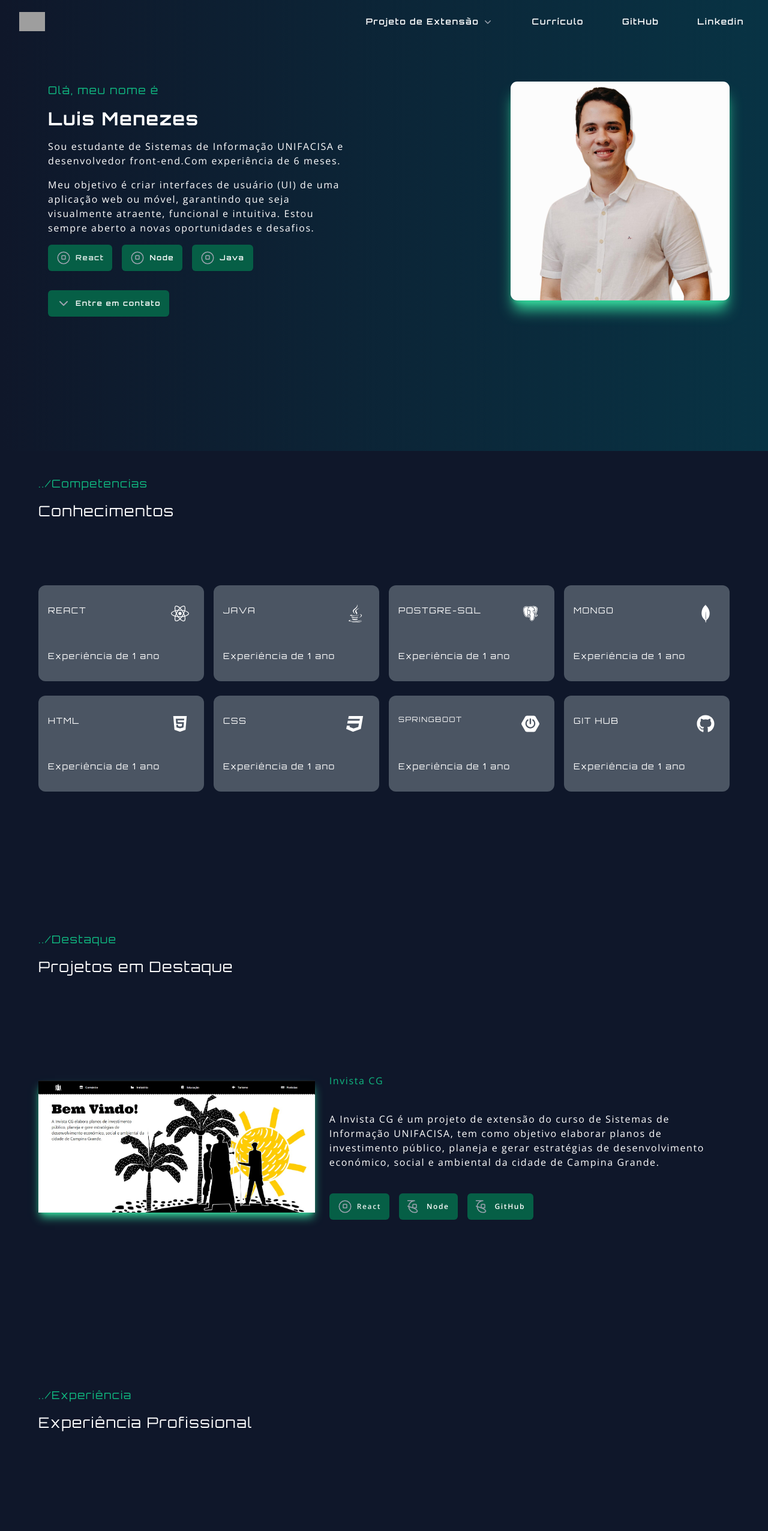
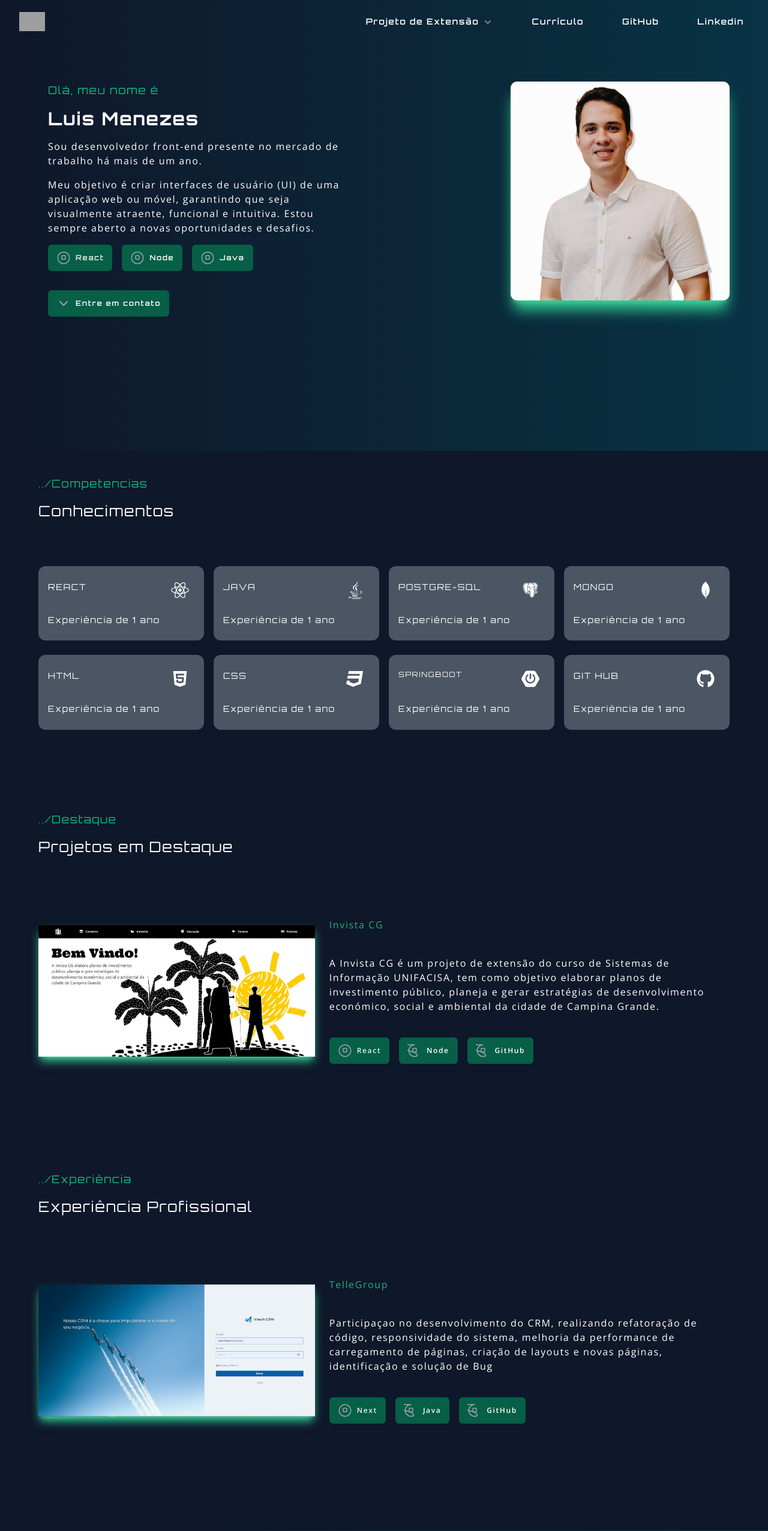
Before and after one commit to luisfilipemenezes/Portfolio, a React (Create React App) app: page / in a window 1280 px wide. Shown: the top 2553 px of the page at 60% size. Built offline with nearby package versions, Linux system fonts and the light colour scheme; grey boxes are pictures that could not be loaded.

Commit message:
enviando codigo com menos espacos

```diff
--- a/src/componentes/competencia/index.js
+++ b/src/componentes/competencia/index.js
@@ -21,7 +21,7 @@ export default function Competencias() {
               <p>Conhecimentos</p>
             </div>
           </div>
-          <motion.div className="h-4/6 mt-10">
+          <motion.div className="h-4/6  md:mt-10 mt-4">
             <div className="grid md:h-1/3 h-2/4 md:grid-cols-4 grid-cols-2 gap-4">
               <motion.div
                 className="bg-gray-600 rounded-xl"
--- a/src/componentes/descricao/index.js
+++ b/src/componentes/descricao/index.js
@@ -20,8 +20,8 @@ export default function DescricaoHomePag(){
                                 className="text-emerald-500 2xl:text-xl text-lg abc" >Olá, meu nome é</p>
                             <p className="text-3xl 2xl:text-4xl  mt-4"><strong>Luis Menezes</strong></p>
                             <p className="mt-4 font-light font-open 2xl:text-2xl text-base">
-                                Sou estudante de Sistemas de Informação UNIFACISA e desenvolvedor front-end.
-                                <strong>Com experiência de 6 meses</strong>. <div className="mt-4 2xl:text-2xl text-base">Meu objetivo é criar interfaces de usuário (UI) de uma aplicação web ou móvel, garantindo que seja visualmente atraente, funcional e intuitiva.
+                                Sou desenvolvedor front-end presente no mercado de trabalho há mais de um ano.
+                                <div className="mt-4 2xl:text-2xl text-base">Meu objetivo é criar interfaces de usuário (UI) de uma aplicação web ou móvel, garantindo que seja visualmente atraente, funcional e intuitiva.
                                 Estou sempre aberto a novas oportunidades e desafios.</div>
                             </p>
 
--- a/src/componentes/experienciaProfissional/index.js
+++ b/src/componentes/experienciaProfissional/index.js
@@ -6,7 +6,7 @@ export default function ExpProfissional (){
     return (
         <>
             <div className="alturaCompetenciaPag font-abc tracking-widest md:px-16 px-4 bg-slate-900">
-                <div className=" pt-10 w-full h-full   text-white 2xl:text-xl text-lg abc ">
+                <div className=" md:pt-0 pt-10 w-full h-full   text-white 2xl:text-xl text-lg abc ">
                 <div className="w-full md:h-1/5  h-1/6">
                     <div className="text-emerald-500">
                     <p>
@@ -19,7 +19,7 @@ export default function ExpProfissional (){
                     </p>
                     </div>
               </div>
-              <div className="md:h-3/5 h-4/5  flex md:flex-row flex-col-reverse">
+              <div className="md:h-3/5 h-3/4  flex md:flex-row flex-col-reverse">
                 <div class="flex justify-center md:items-center  items-start md:w-2/5 w-full mx-auto">
                         <div className=' bg-black  w-full'>
                         <img
--- a/src/componentes/projetosEmDestaque/index.js
+++ b/src/componentes/projetosEmDestaque/index.js
@@ -7,7 +7,7 @@ export default function Destaque (){
     return (
         <>
             <div className="alturaCompetenciaPag font-abc tracking-widest md:px-16 px-4 bg-slate-900">
-                <div className=" pt-10 w-full h-full   text-white 2xl:text-xl text-lg abc ">
+                <div className=" md:pt-0 pt-10 w-full h-full   text-white 2xl:text-xl text-lg abc ">
                 <div className="w-full md:h-1/5  h-1/6">
                     <div className="text-emerald-500">
                     <p>
@@ -20,7 +20,7 @@ export default function Destaque (){
                     </p>
                     </div>
               </div>
-              <div className="md:h-3/5 h-4/5  flex md:flex-row flex-col-reverse">
+              <div className="md:h-3/5 h-3/4  flex md:flex-row flex-col-reverse">
                 <div class="flex justify-center md:items-center  items-start md:w-2/5 w-full mx-auto">
                     <div className='  w-full'>
                             <motion.div
--- a/src/index.css
+++ b/src/index.css
@@ -11,5 +11,11 @@
 
 
 .alturaCompetenciaPag{
-    height: 95vh;
+    height: 75vh;
 }
+
+@media (max-width: 768px) {
+    .alturaCompetenciaPag{
+        height: 90vh;
+    }
+ }
```
